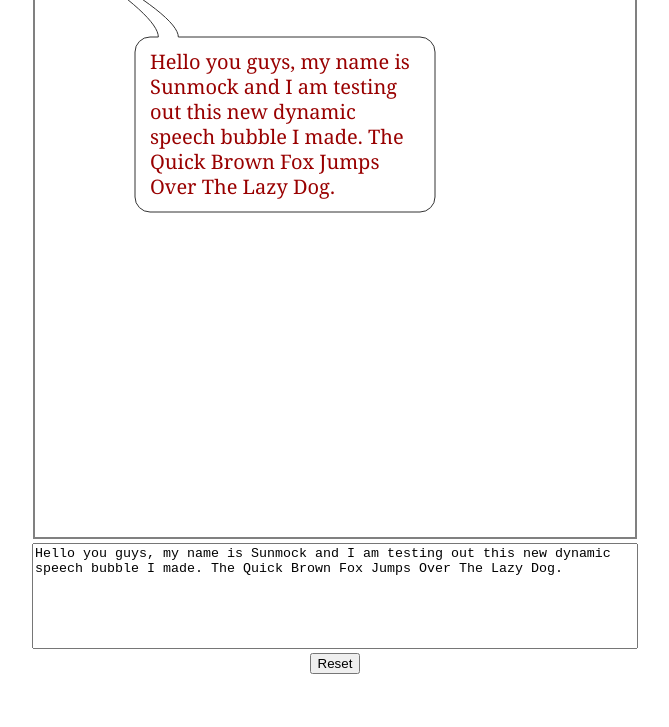
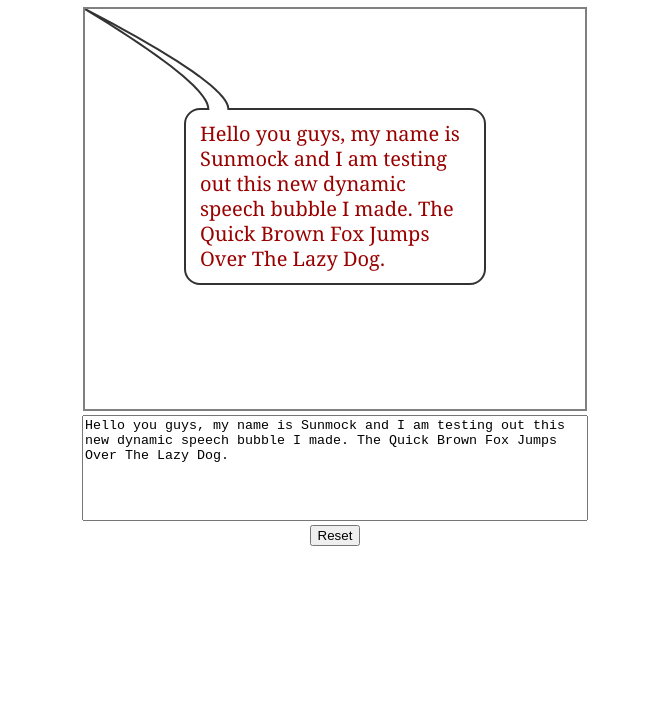
Before and after one commit to sunmockyang/speech-bubbles, a plain HTML site: page demo/index.html in a window 1280 px wide. Shown: the part 73-800 px from the top of the page, without its empty margins (305-974 px from the left). Drawn offline with Linux system fonts and the light colour scheme.

Commit message:
Border width + demo adjustments

```diff
--- a/SpeechBubble.js
+++ b/SpeechBubble.js
@@ -15,8 +15,9 @@ function SpeechBubble(context) {
 	this.panelBounds = new SpeechBubble.Bounds(100, 100, 300, 100);
 	this.cornerRadius = 15;
 	this.padding = 0;
+	this.panelBorderWidth = 2;
 	this.panelBorderColor = "#333";
-	this.panelFillColor = "rgba(0,0,0,0)";
+	this.panelFillColor = "#FFF";
 
 	// Tail
 	this.tailBaseWidth = 10;
@@ -91,6 +92,7 @@ SpeechBubble.prototype.draw = function() {
 
 	var cornerAngle = 1.5 * Math.PI;
 
+	this.context.lineWidth = this.panelBorderWidth;
 	this.drawPanelWall(SpeechBubble.TOP_SIDE, tailLocation, this.panelBounds.right - this.cornerRadius, this.panelBounds.top);
 	this.drawPanelCorners(this.panelBounds.right - this.cornerRadius, this.panelBounds.top + this.cornerRadius, cornerAngle, cornerAngle += 0.5 * Math.PI);
 
--- a/demo/index.html
+++ b/demo/index.html
@@ -6,6 +6,7 @@
 	<link rel="stylesheet" type="text/css" href="stylesheet.css">
 </head>
 <body>
+<h1>SpeechBubble.js</h1>
 <canvas id="canvas"></canvas>
 <br/>
 <textarea id="text" onkeyup="readText();">Hello you guys, my name is Sunmock and I am testing out this new dynamic speech bubble I made. The Quick Brown Fox Jumps Over The Lazy Dog.</textarea>
@@ -14,8 +15,8 @@
 
 <script type="text/javascript">
 	var canvas, speechBubble, mouse;
-	var width = 600;
-	var height = 600;
+	var width = 500;
+	var height = 400;
 
 	function main () {
 		// Setup canvas
--- a/demo/stylesheet.css
+++ b/demo/stylesheet.css
@@ -7,7 +7,7 @@ body {
 }
 
 #text {
-	width: 600px;
+	width: 500px;
 	height: 100px;
 	resize: none;
 }
```
Also changed, not shown: 1 other file.
